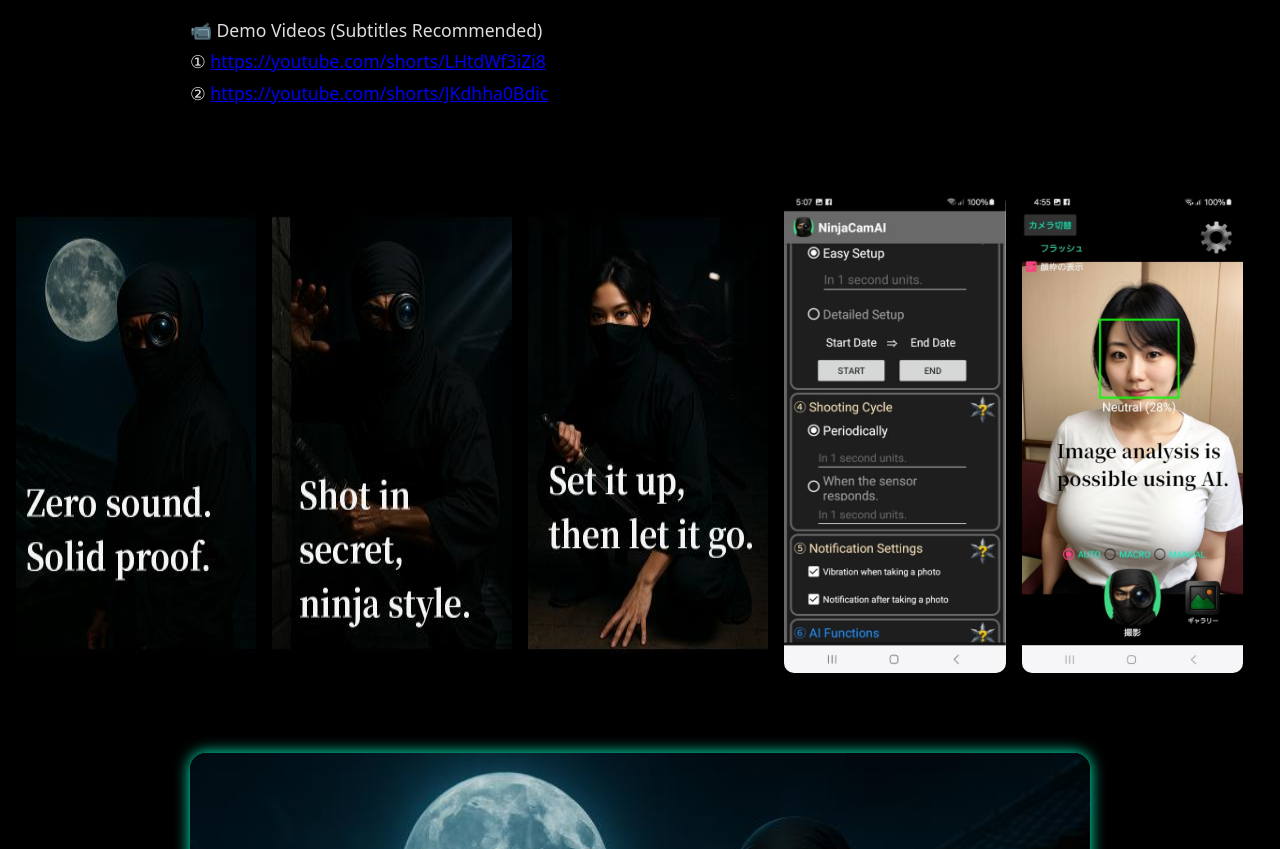
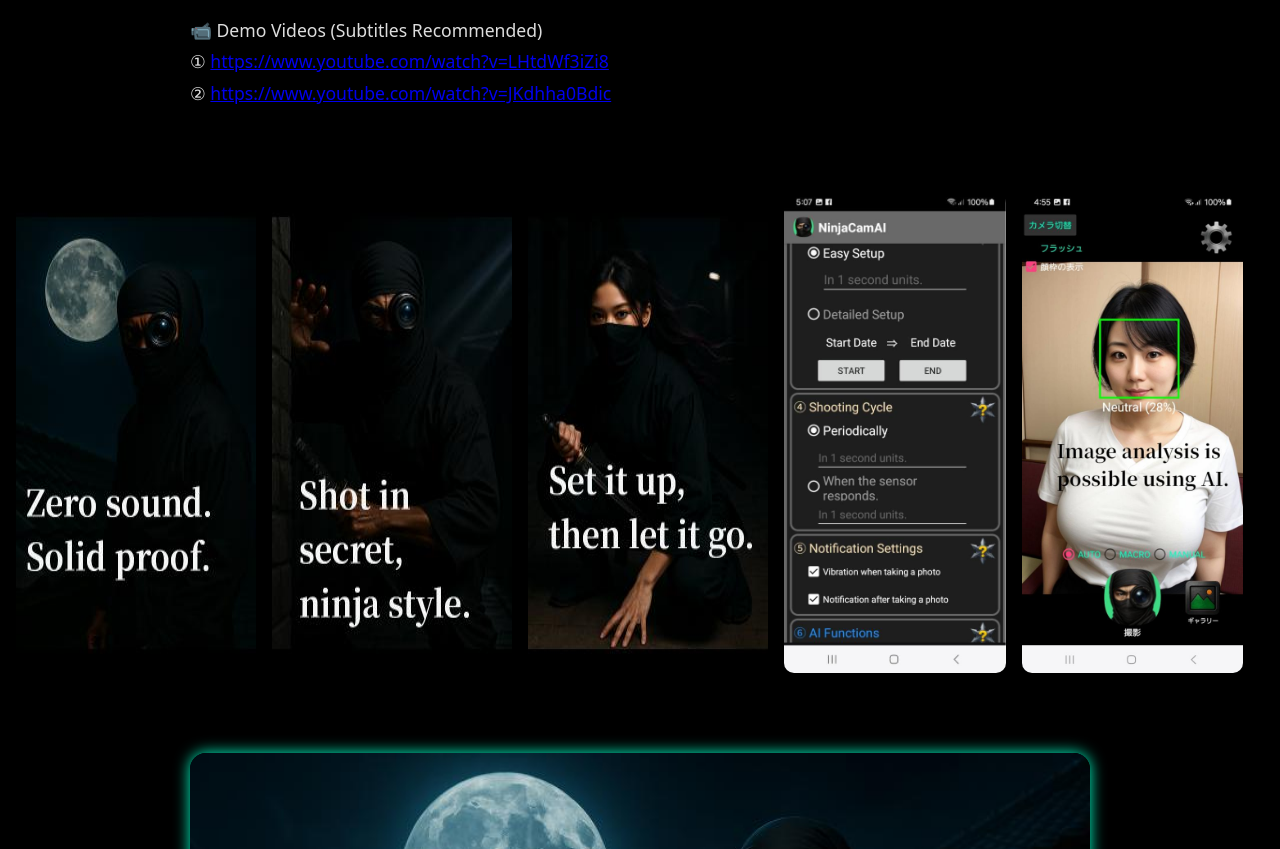
Before and after one commit to meitel2106/ninjacam-pro, a plain HTML site: page index.html in a window 1280 px wide. Shown: the part 897-1746 px from the top of the page. Drawn offline with Linux system fonts and the light colour scheme.

Commit message:
Add files via upload

```diff
--- a/index.html
+++ b/index.html
@@ -201,8 +201,8 @@
     </ul>
 
     <p>📹 Demo Videos (Subtitles Recommended)<br>
-      ① <a href="https://youtube.com/shorts/LHtdWf3iZi8" target="_blank">https://youtube.com/shorts/LHtdWf3iZi8</a><br>
-      ② <a href="https://youtube.com/shorts/JKdhha0Bdic" target="_blank">https://youtube.com/shorts/JKdhha0Bdic</a>
+      ① <a href="https://youtube.com/shorts/LHtdWf3iZi8" target="_blank">https://www.youtube.com/watch?v=LHtdWf3iZi8</a><br>
+      ② <a href="https://youtube.com/shorts/JKdhha0Bdic" target="_blank">https://www.youtube.com/watch?v=JKdhha0Bdic</a>
     </p>
   </section>
 
```
Also changed, not shown: index_de.html (+2 -2 lines), index_es.html (+2 -2 lines), index_hi.html (+2 -2 lines), index_id.html (+2 -2 lines), index_ja.html (+2 -2 lines), index_ko.html (+2 -2 lines), index_pt.html (+2 -2 lines), index_ru.html (+2 -2 lines), index_zh.html (+2 -2 lines).
